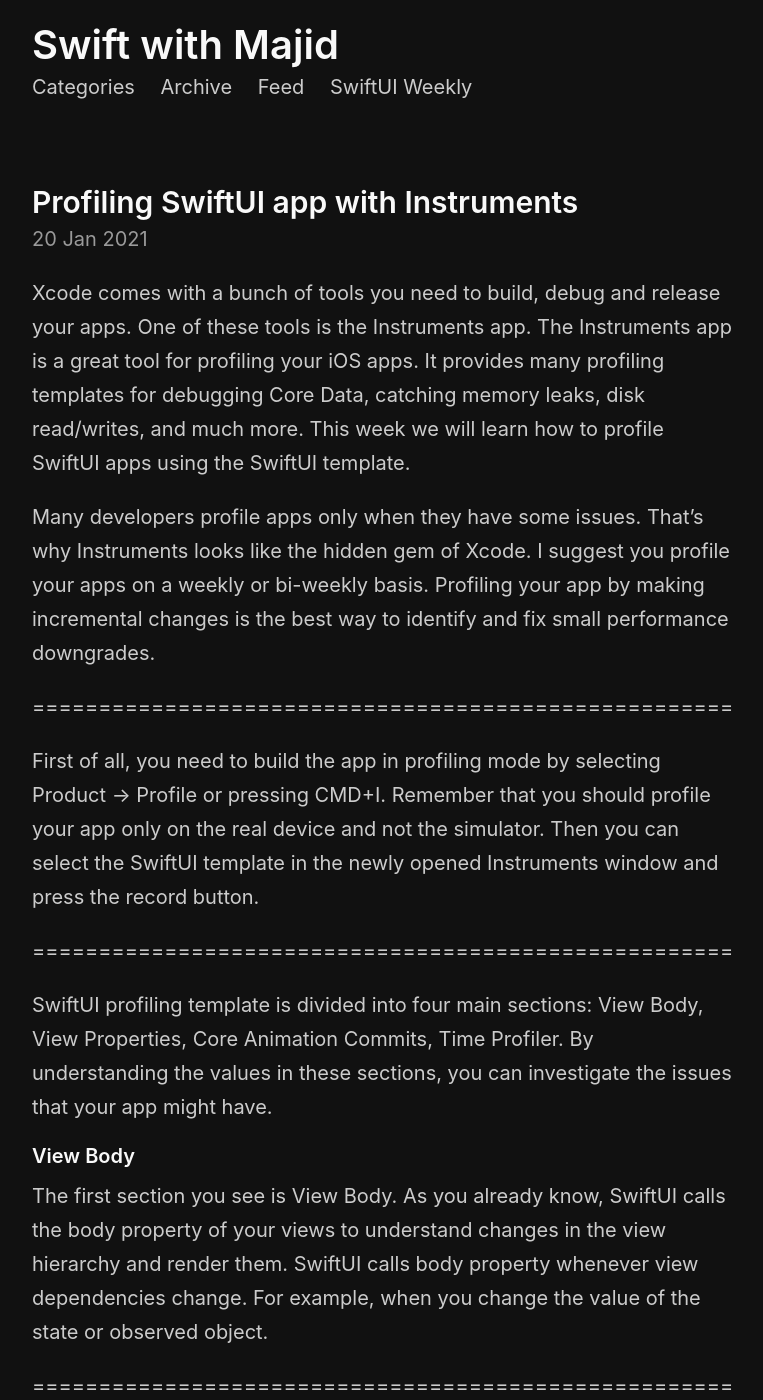
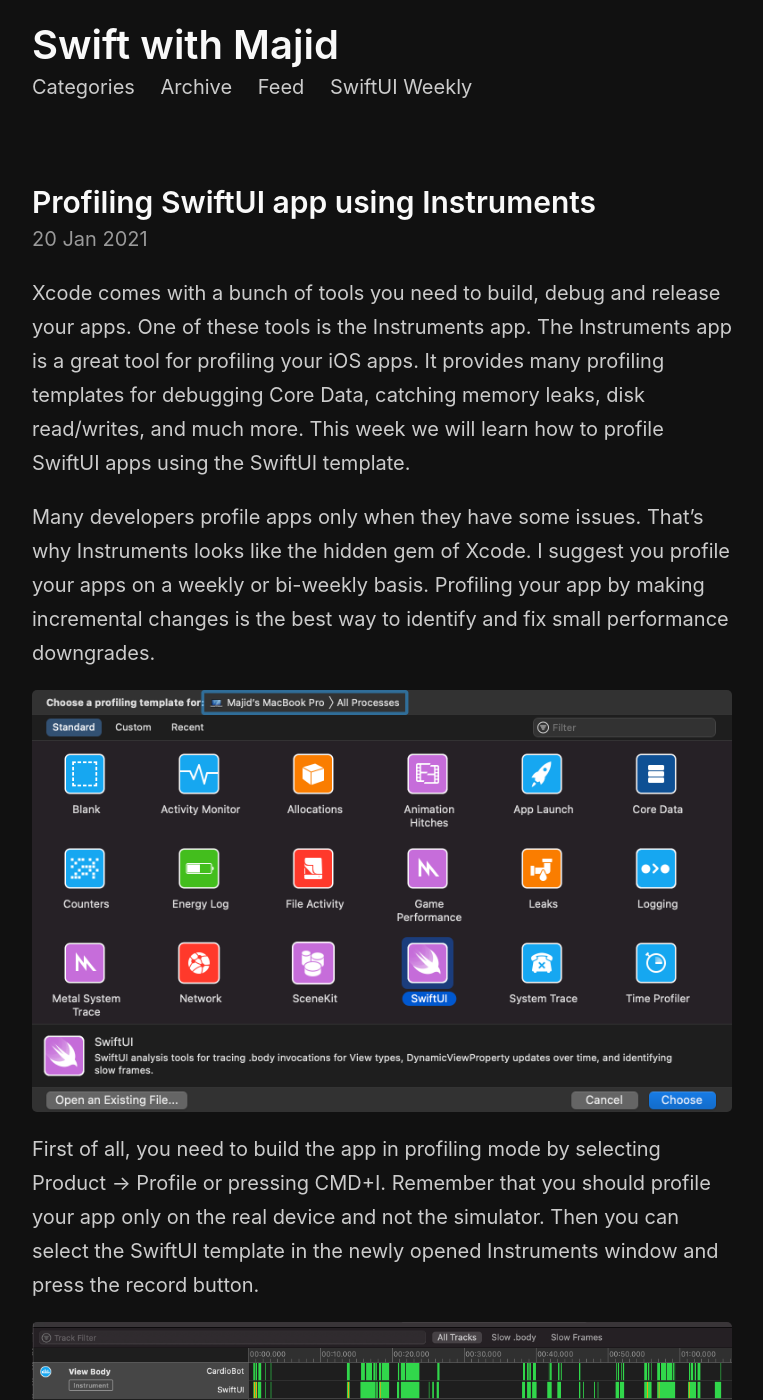
Before and after one commit to mecid/mecid.github.io, a Jekyll site: the page built from _posts/2021-01-20-profiling-swiftui-app-using-instruments.md, in a window 1280 px wide and 1400 px high. Shown: the whole window, without its empty margins (258-1021 px from the left). Built offline with Jekyll 4.4.1, drawn with Linux system fonts in a browser that asks for light colours; some of the changed text lies outside the part shown.

Commit message:
images added to the instruments post

```diff
--- a/_posts/2021-01-20-profiling-swiftui-app-using-instruments.md
+++ b/_posts/2021-01-20-profiling-swiftui-app-using-instruments.md
@@ -1,5 +1,5 @@
 ---
-title: Profiling SwiftUI app with Instruments
+title: Profiling SwiftUI app using Instruments
 layout: post
 image: /public/profile2.png
 category: Data Flow
@@ -9,18 +9,18 @@
 
 Many developers profile apps only when they have some issues. That's why Instruments looks like the hidden gem of Xcode. I suggest you profile your apps on a weekly or bi-weekly basis. Profiling your app by making incremental changes is the best way to identify and fix small performance downgrades.
 
-=====================================================
+![instruments](/public/profile1.png)
 
 First of all, you need to build the app in profiling mode by selecting Product -> Profile or pressing CMD+I. Remember that you should profile your app only on the real device and not the simulator. Then you can select the SwiftUI template in the newly opened Instruments window and press the record button.
 
-=====================================================
+![instruments](/public/profile2.png)
 
 SwiftUI profiling template is divided into four main sections: View Body, View Properties, Core Animation Commits, Time Profiler. By understanding the values in these sections, you can investigate the issues that your app might have.
 
 #### View Body
 The first section you see is View Body. As you already know, SwiftUI calls the body property of your views to understand changes in the view hierarchy and render them. SwiftUI calls body property whenever view dependencies change. For example, when you change the value of the state or observed object.
 
-=====================================================
+![instruments](/public/profile3.png)
 
 The most interesting value here is the Average Duration. You should keep your body properties as fast as possible. Don't create heavy objects inside the body property. For example, try to avoid creating DateFormatter inside the body property.
 
```
Also changed, not shown: other parts of _posts/2021-01-20-profiling-swiftui-app-using-instruments.md (+2 -2 lines).
